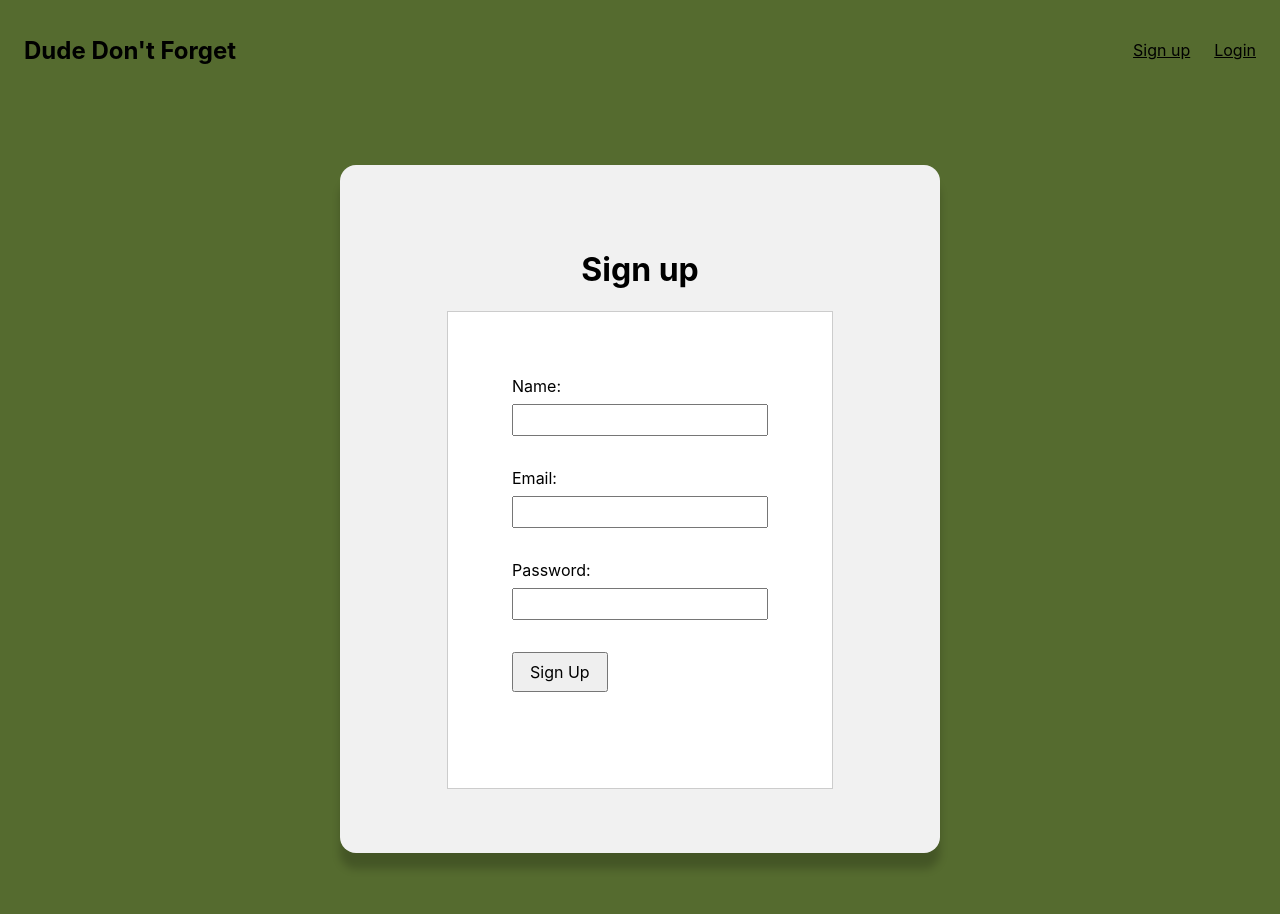
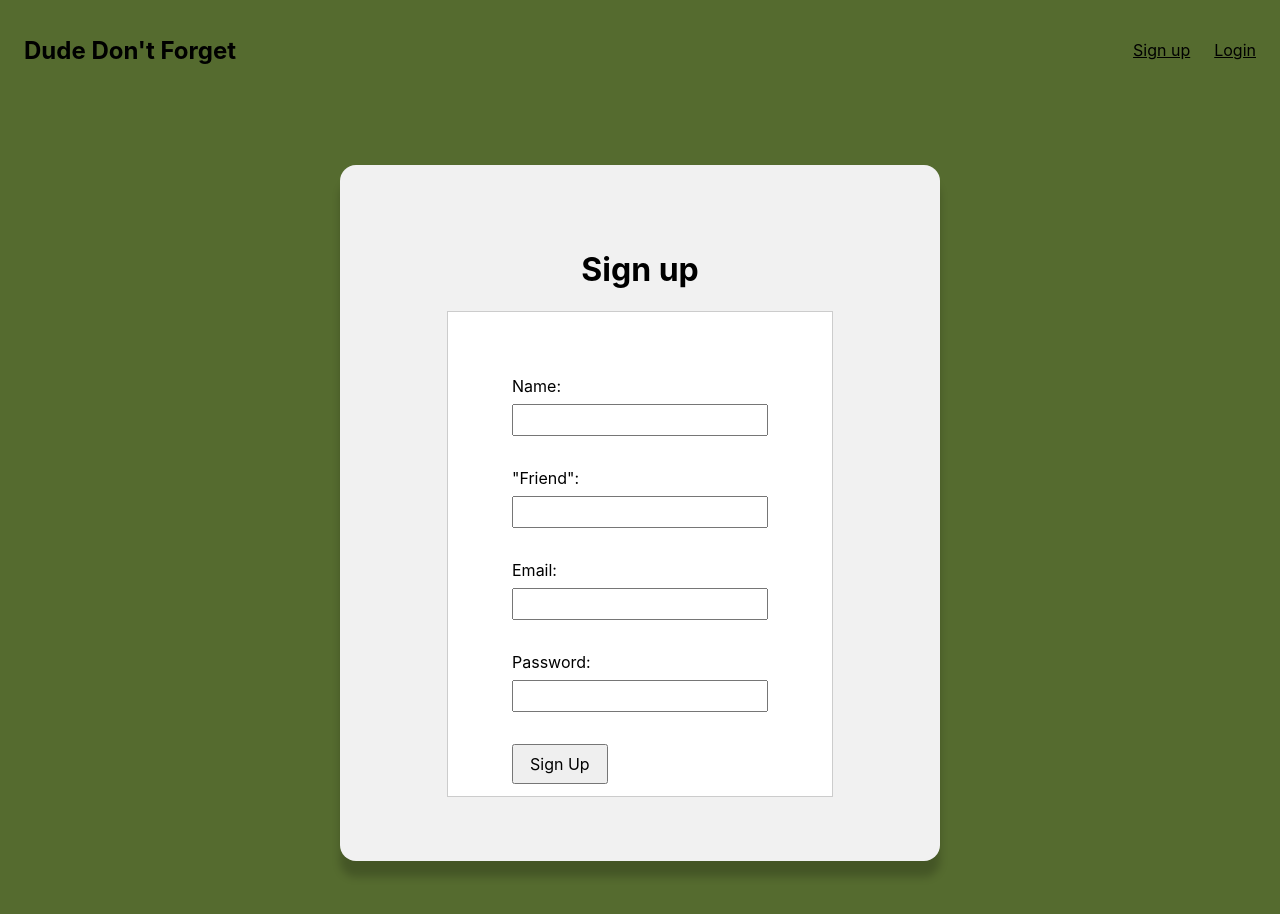
Before and after one commit to designdegenerate/dude-dont-forget, a React (Create React App) app: page /signup in a window 1280 px wide. Shown: the top 914 px of the page. Built offline with nearby package versions, Linux system fonts and the light colour scheme; no server answers.

Commit message:
fix:signup

```diff
--- a/src/App.js
+++ b/src/App.js
@@ -26,10 +26,10 @@ function App() {
       <MessageBox />
       <NavBar />
       <Routes>
-        <Route exact path="/home" element={<HomePage />} />
         <Route path="/" element={<Login />} />
         <Route path="/login" element={<Login />} />
         <Route path="/signup" element={<SignUp />} />
+        <Route exact path="/home" element={<HomePage />} />
       </Routes>
     </div>
   );
--- a/src/components/NavBar/index.js
+++ b/src/components/NavBar/index.js
@@ -1,7 +1,7 @@
 import { Link, useNavigate } from "react-router-dom";
 import { useDispatch, useSelector } from "react-redux";
 import { useEffect } from "react";
-
+import { Button } from "react-bootstrap";
 import { logOut } from "../../store/user/slice";
 import { selectToken } from "../../store/user/selectors";
 import { getUserWithStoredToken, logOutUser } from "../../store/user/actions";
@@ -27,7 +27,7 @@ export default function NavBar() {
         </div>
       ) : (
         <div>
-          <Link to="/home">Home</Link>
+          {/* <Link to="/home">Home</Link> */}
           <button onClick={() => dispatch(logOutUser(navigate))}>Logout</button>
         </div>
       )}
--- a/src/pages/Login/styles.css
+++ b/src/pages/Login/styles.css
@@ -16,6 +16,7 @@
     display: flex;
     flex-direction: column;
     padding: 64px;
+    padding-bottom: 12px;
     border: 1px solid rgba(0,0,0,0.2);
     width: fit-content;
     margin: auto;
@@ -36,5 +37,5 @@
     font: inherit;
     width: fit-content;
     padding: 8px 16px;
-    margin: 32px 0;
+    margin: 32px 0px 0px 0px;
 }
--- a/src/pages/SignUp/SignUp.js
+++ b/src/pages/SignUp/SignUp.js
@@ -4,10 +4,11 @@ import { useNavigate } from "react-router-dom";
 import { signUp } from "../../store/user/actions";
 import { selectToken } from "../../store/user/selectors";
 
-import "../Login/styles.css"
+import "../Login/styles.css";
 
 export default function SignUp() {
   const [name, setName] = useState("");
+  const [nameFriend, setNameFriend] = useState("");
   const [email, setEmail] = useState("");
   const [password, setPassword] = useState("");
   const dispatch = useDispatch();
@@ -16,7 +17,7 @@ export default function SignUp() {
 
   function handleSubmit(event) {
     event.preventDefault();
-    dispatch(signUp(name, email, password));
+    dispatch(signUp(name, email, password, nameFriend));
   }
 
   useEffect(() => {
@@ -25,7 +26,7 @@ export default function SignUp() {
     }
   });
   return (
-    <div className="login-page" >
+    <div className="login-page">
       <h1>Sign up</h1>
       <form onSubmit={handleSubmit}>
         <label>Name: </label>
@@ -34,6 +35,13 @@ export default function SignUp() {
           type="text"
           value={name}
           onChange={(e) => setName(e.target.value)}
+        />
+        <label>"Friend": </label>
+
+        <input
+          type="text"
+          value={nameFriend}
+          onChange={(e) => setNameFriend(e.target.value)}
         />
         <label>Email: </label>
         <input
--- a/src/store/user/actions.js
+++ b/src/store/user/actions.js
@@ -5,7 +5,7 @@ import { loginSuccess, logOut, tokenStillValid } from "./slice";
 import { showMessageWithTimeout } from "../appState/actions";
 import { selectToken } from "./selectors";
 
-export const signUp = (name, email, password) => {
+export const signUp = (name, email, password, nameFriend) => {
   return async (dispatch, getState) => {
     dispatch(appLoading());
     try {
@@ -13,6 +13,7 @@ export const signUp = (name, email, password) => {
         name,
         email,
         password,
+        nameFriend,
       });
 
       dispatch(
@@ -75,8 +76,8 @@ export const logOutUser = (navigate) => {
   return async (dispatch, getState) => {
     dispatch(logOut());
     navigate("/login");
-  }
-}
+  };
+};
 
 export const getUserWithStoredToken = () => {
   return async (dispatch, getState) => {
```
Also changed, not shown: src/App.css (line endings or trailing spaces).
